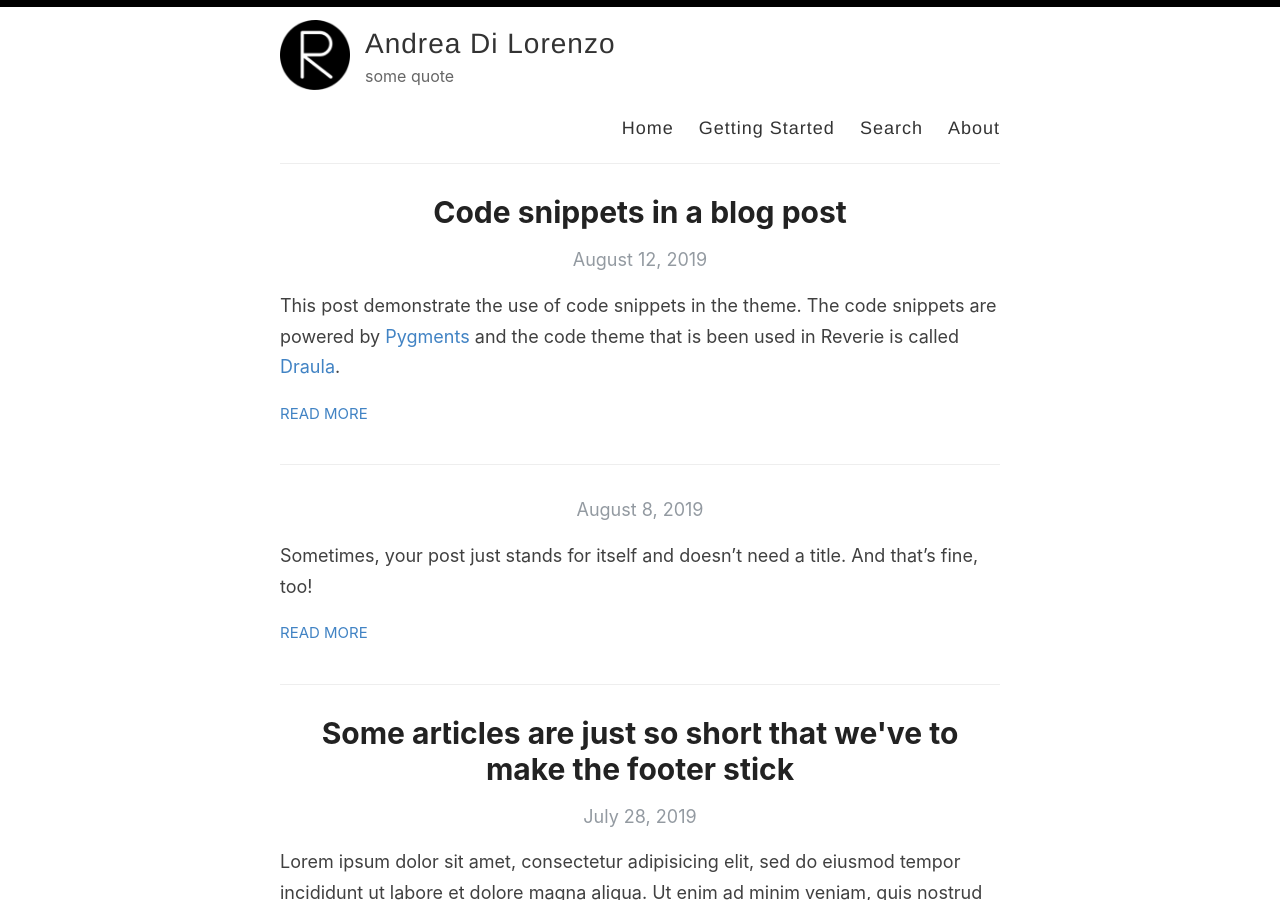
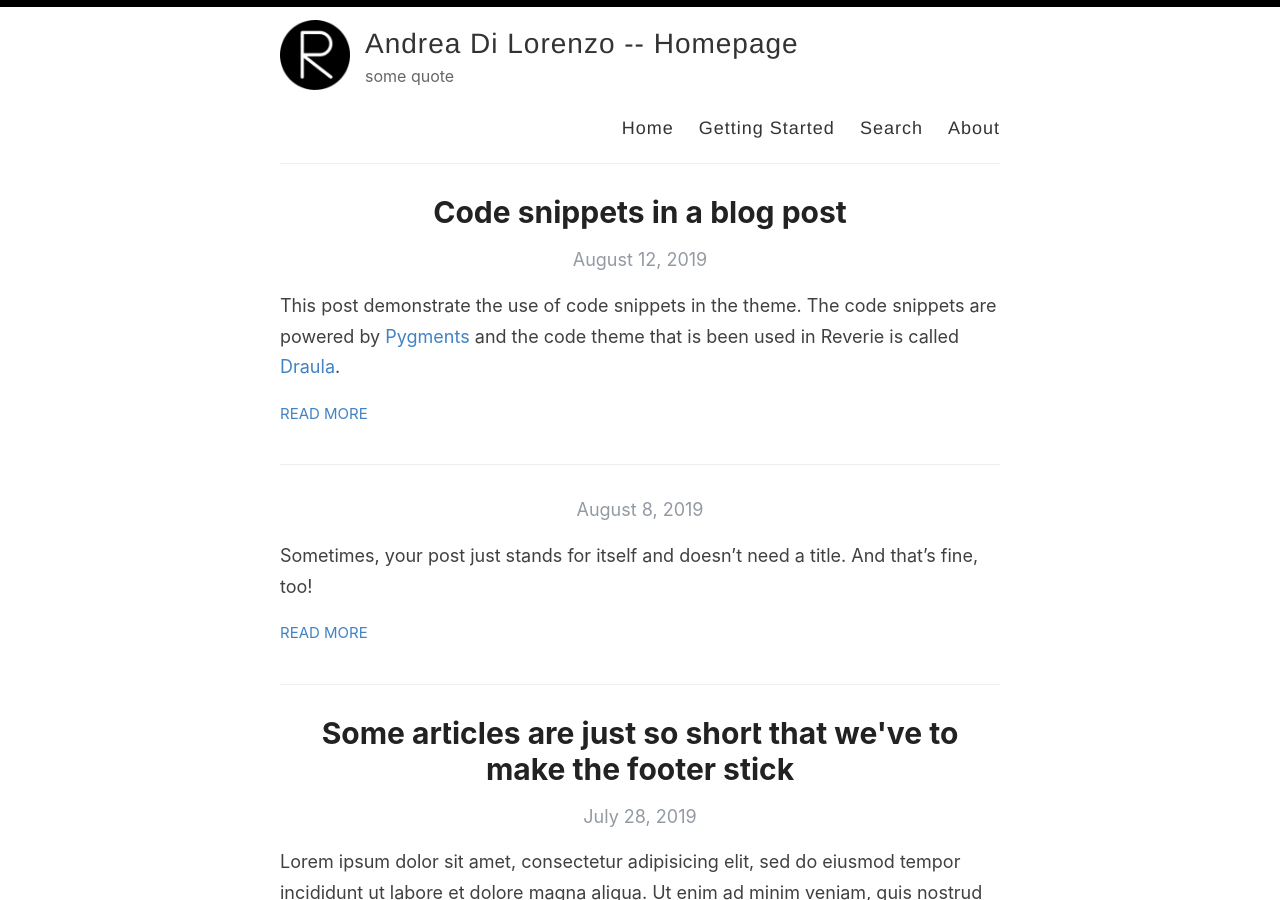
Before and after one commit to anddil/anddil.github.io, a Jekyll site: the page built from index.html, in a window 1280 px wide and 900 px high. Built offline with Jekyll 4.4.1, drawn with Linux system fonts in a browser that asks for light colours; the list of posts is cut into pages by our own code.

Commit message:
Update _config.yml

```diff
--- a/_config.yml
+++ b/_config.yml
@@ -3,7 +3,7 @@
 #
 
 # Name of your site (displayed in the header)
-name: Andrea Di Lorenzo
+name: Andrea Di Lorenzo -- Homepage
 
 # Name of the author
 # author: Amit Merchant
```
